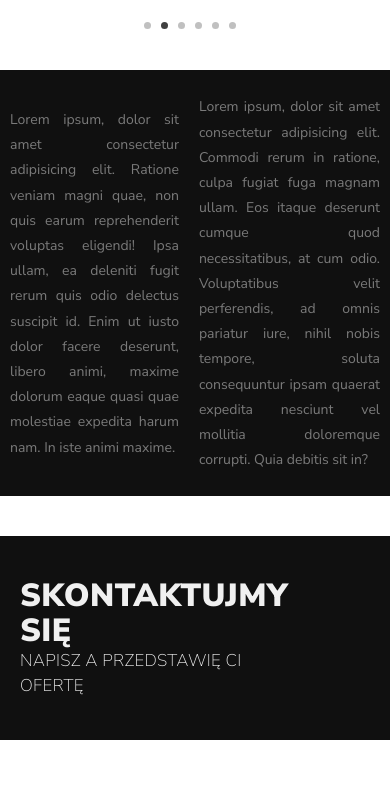
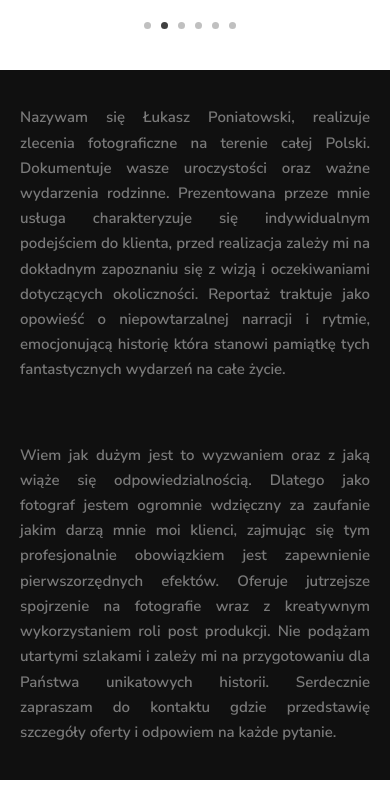
Before and after one commit to mattponiat/lukaszponiatowski-portfolio, a Next.js app: page / in a window 390 px wide. Shown: the part 781-1568 px from the top of the page. Before the commit the page ends 1521 px from the top, so only its background shows below. Built offline with nearby package versions, Linux system fonts and the light colour scheme.

Commit message:
Update text, add responsiveness

```diff
--- a/components/Home/DescSection/DescContent.tsx
+++ b/components/Home/DescSection/DescContent.tsx
@@ -5,36 +5,44 @@ const DescContent = () => {
   return (
     <Wrapper>
       <StyledText>
-        Lorem ipsum, dolor sit amet consectetur adipisicing elit. Ratione veniam
-        magni quae, non quis earum reprehenderit voluptas eligendi! Ipsa ullam,
-        ea deleniti fugit rerum quis odio delectus suscipit id. Enim ut iusto
-        dolor facere deserunt, libero animi, maxime dolorum eaque quasi quae
-        molestiae expedita harum nam. In iste animi maxime.
+        Nazywam się Łukasz Poniatowski, realizuje zlecenia fotograficzne na
+        terenie całej Polski. Dokumentuje wasze uroczystości oraz ważne
+        wydarzenia rodzinne. Prezentowana przeze mnie usługa charakteryzuje się
+        indywidualnym podejściem do klienta, przed realizacja zależy mi na
+        dokładnym zapoznaniu się z wizją i oczekiwaniami dotyczących
+        okoliczności. Reportaż traktuje jako opowieść o niepowtarzalnej narracji
+        i rytmie, emocjonującą historię która stanowi pamiątkę tych
+        fantastycznych wydarzeń na całe życie.
       </StyledText>
       <StyledText>
-        Lorem ipsum, dolor sit amet consectetur adipisicing elit. Commodi rerum
-        in ratione, culpa fugiat fuga magnam ullam. Eos itaque deserunt cumque
-        quod necessitatibus, at cum odio. Voluptatibus velit perferendis, ad
-        omnis pariatur iure, nihil nobis tempore, soluta consequuntur ipsam
-        quaerat expedita nesciunt vel mollitia doloremque corrupti. Quia debitis
-        sit in?
+        Wiem jak dużym jest to wyzwaniem oraz z jaką wiąże się
+        odpowiedzialnością. Dlatego jako fotograf jestem ogromnie wdzięczny za
+        zaufanie jakim darzą mnie moi klienci, zajmując się tym profesjonalnie
+        obowiązkiem jest zapewnienie pierwszorzędnych efektów. Oferuje
+        jutrzejsze spojrzenie na fotografie wraz z kreatywnym wykorzystaniem
+        roli post produkcji. Nie podążam utartymi szlakami i zależy mi na
+        przygotowaniu dla Państwa unikatowych historii. Serdecznie zapraszam do
+        kontaktu gdzie przedstawię szczegóły oferty i odpowiem na każde pytanie.
       </StyledText>
     </Wrapper>
   );
 };
 
 const Wrapper = styled.div`
-  display: flex;
-  gap: 20px;
-  align-items: center;
-  justify-content: center;
-  max-width: 1300px;
-  padding: 10px;
+  display: grid;
+  grid-template-columns: repeat(
+    auto-fit,
+    minmax(min(100%/2, max(450px, 100%/3)), 1fr)
+  );
+  gap: 30px;
+  max-width: 1350px;
+  padding: 20px;
 `;
 
 const StyledText = styled.p`
   color: ${({ theme }) => theme.colors.text.homeText};
-  font-size: ${({ theme }) => theme.font.size.small};
+  font-size: ${({ theme }) => theme.font.size.semiMedium};
+  font-weight: 600;
   text-align: justify;
   line-height: 25.2px;
 `;
--- a/components/Home/DescSection/DescSection.tsx
+++ b/components/Home/DescSection/DescSection.tsx
@@ -13,9 +13,10 @@ const DescSection = () => {
 
 const Wrapper = styled.section`
   display: flex;
+  align-items: center;
   justify-content: center;
   max-width: 100%;
-  min-height: 40vh;
+  min-height: 370px;
   margin-bottom: 40px;
   background-color: ${({ theme }) => theme.colors.secondaryBg};
 `;
```
